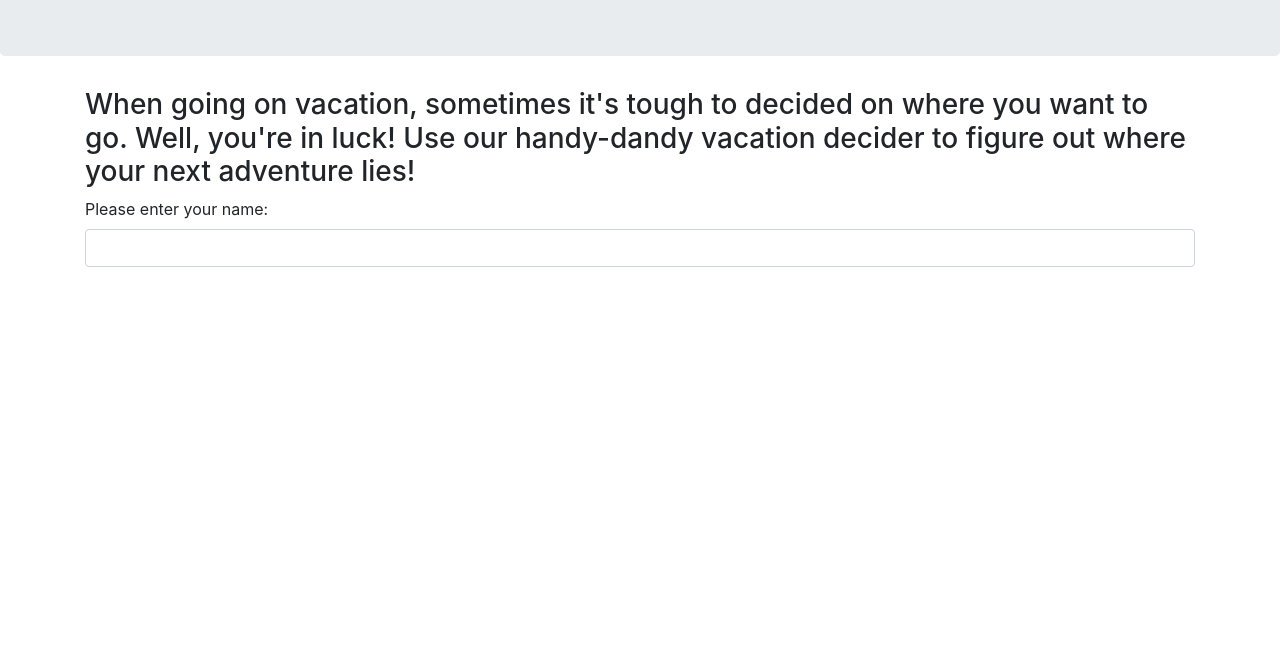
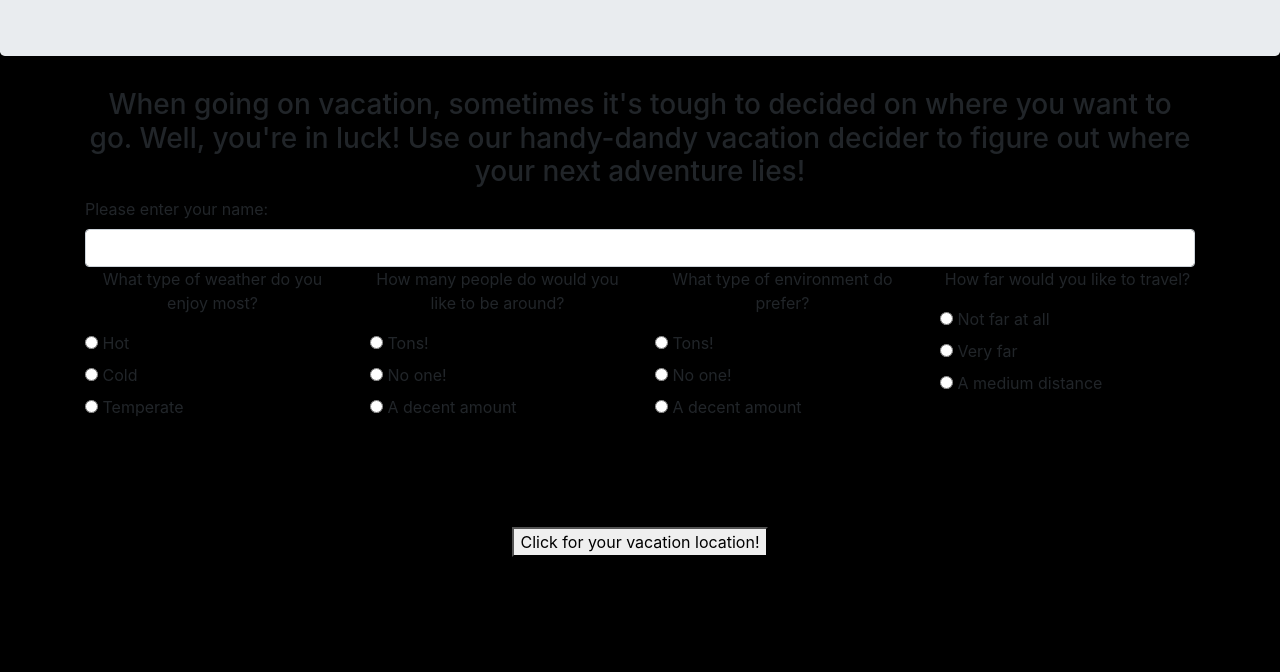
Before and after one commit to mavizzle/code-review-2, a plain HTML site: page index.html in a window 1280 px wide. Shown: the part 128-800 px from the top of the page. Drawn offline with nearby package versions, Linux system fonts and the light colour scheme.

Commit message:
this commit adds radio buttons to each of the user input divs with css styling for each radio selection

```diff
--- a/css/styles.css
+++ b/css/styles.css
@@ -1,6 +1,25 @@
+body {
+  background-color: black;
+}
 
+.postsub {
+  text-align: center;
+}
 
+.radiolabels {
+  text-align: center;
+}
+
+.radiodiv label {
+  display: block;
+}
 
 #banner {
   text-align: center;
 }
+
+#results {
+  display: block;
+  margin: auto;
+  margin-top: 100px;
+}
--- a/index.html
+++ b/index.html
@@ -12,34 +12,83 @@
       <h1>Time for a break? Book a vacation today!</h1>
     </div>
     <div class="container">
-      <h3>When going on vacation, sometimes it's tough to decided on where you want to go. Well, you're in luck! Use our handy-dandy vacation decider to figure out where your next adventure lies!</h3>
-      <form class="for-group" id="vacation-form">
+      <h3 class="postsub">When going on vacation, sometimes it's tough to decided on where you want to go. Well, you're in luck! Use our handy-dandy vacation decider to figure out where your next adventure lies!</h3>
+      <form class="form-group" id="vacation-form">
         <div id="userdiv">
           <label for="username">Please enter your name:</label>
           <input type="text" class="form-control"  id="username">
         </div>
         <div class="row">
           <div class="col-md-3">
-            <div class="form-group">
-
+            <p class="radiolabels">What type of weather do you enjoy most?</p>
+            <div class="radio radiodiv" id="weatherdiv">
+              <label for="weather">
+                <input type="radio" name="weather" value="hot">
+                Hot
+              </label>
+              <label for="weather">
+                <input type="radio" name="weather" value="cold">
+                Cold
+              </label>
+              <label for="weather">
+                <input type="radio" name="weather" value="temp">
+                Temperate
+              </label>
             </div>
           </div>
           <div class="col-md-3">
-            <div class="form-group">
-
+            <p class="radiolabels">How many people do would you like to be around?</p>
+            <div class="radio radiodiv" id="peoplediv">
+              <label for="people">
+                <input type="radio" name="people" value="few">
+                Tons!
+              </label>
+              <label for="people">
+                <input type="radio" name="people" value="some">
+                No one!
+              </label>
+              <label for="people">
+                <input type="radio" name="people" value="tons">
+                A decent amount
+              </label>
             </div>
           </div>
           <div class="col-md-3">
-            <div class="form-group">
-
+            <p class="radiolabels">What type of environment do prefer?</p>
+            <div class="radio radiodiv" id="geographydiv">
+              <label for="geo">
+                <input type="radio" name="geo" value="city">
+                Tons!
+              </label>
+              <label for="geo">
+                <input type="radio" name="geo" value="isolated">
+                No one!
+              </label>
+              <label for="geo">
+                <input type="radio" name="geo" value="town">
+                A decent amount
+              </label>
             </div>
           </div>
           <div class="col-md-3">
-            <div class="form-group">
-
+            <p class="radiolabels">How far would you like to travel?</p>
+            <div class="radio radiodiv" id="traveldiv">
+              <label for="travel">
+                <input type="radio" name="travel" value="close">
+                Not far at all
+              </label>
+              <label for="travel">
+                <input type="radio" name="travel" value="far">
+                Very far
+              </label>
+              <label for="travel">
+                <input type="radio" name="travel" value="medium">
+                A medium distance
+              </label>
             </div>
           </div>
         </div>
+        <button type="submit" id="results">Click for your vacation location!</button>
       </form>
     </div>
   </body>
--- a/js/scripts.js
+++ b/js/scripts.js
@@ -0,0 +1,4 @@
+$(document).ready(function(){
+
+  var weather = $('input:radio[name=weather]')
+});
```
